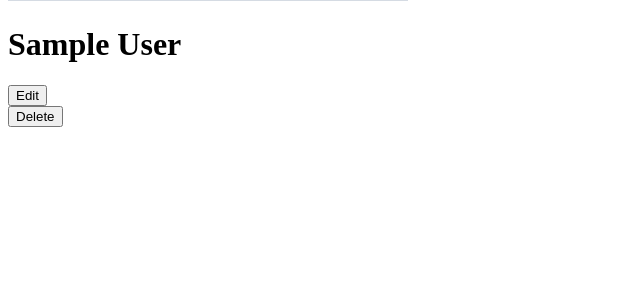
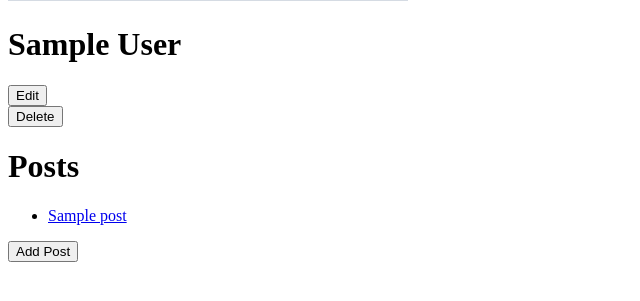
Before and after one commit to grantyli94/Flask-Blogly, a Flask app: page /users/1 in a window 1280 px wide. Shown: the part 307-608 px from the top of the page, without its empty margins (0-640 px from the left). Run offline with Flask 2, Linux system fonts and the light colour scheme; tables that the repository leaves empty hold one stand-in row (values such as "Sample post"); grey boxes marked "Sample" are stand-in pictures.

Commit message:
view and add posts

```diff
--- a/app.py
+++ b/app.py
@@ -1,7 +1,7 @@
 """Blogly application"""
 
 from flask import Flask, render_template, redirect, request
-from models import db, connect_db, User, DEFAULT_URL
+from models import db, connect_db, User, Post, DEFAULT_URL
 from flask_debugtoolbar import DebugToolbarExtension
 
 app = Flask(__name__)
@@ -82,3 +82,23 @@ def delete_user(user_id):
     db.session.commit()
 
     return redirect('/users')
+
+@app.route('/users/<int:user_id>/posts/new')
+def show_add_post_form(user_id):
+    """Show an add form for post"""
+
+    user = User.query.get_or_404(user_id)
+    return render_template('newpost.html',user=user)
+
+@app.route('/users/<int:user_id>/posts/new', methods=["POST"])
+def add_post(user_id):
+    """Process the add form, adding a new post and going back to user info page"""
+    title = request.form['title']
+    content = request.form['content']
+
+    post = Post(title=title, content=content, user_id=user_id)
+
+    db.session.add(post)
+    db.session.commit()
+
+    return redirect(f'/users/{user_id}')
--- a/templates/userinfo.html
+++ b/templates/userinfo.html
@@ -15,4 +15,14 @@
   <input type='submit' value='Delete'>
 </form>
 
+<h1>Posts</h1>
+
+<ul>
+    {% for post in user.posts %}
+    <li><a href='/posts/{{ post.id }}'>{{ post.title }}</a></li>
+    {% endfor %}
+</ul>
+
+<a href='/users/{{ user.id }}/posts/new'><button >Add Post</button></a>
+
 {% endblock %}
--- a/test_flask.py
+++ b/test_flask.py
@@ -4,7 +4,7 @@ from app import app
 from models import db, User
 
 # Use test database
-app.config['SQLALCHEMY_DATABASE_URI'] = 'postgresql:///blogly'
+app.config['SQLALCHEMY_DATABASE_URI'] = 'postgresql:///test_blogly'
 app.config['SQLALCHEMY_ECHO'] = False
 
 # Make Flask errors be real errors, rather than HTML pages with error info
```
Also changed, not shown: models.py (+27 -1 lines), seed.py (+14 -1 lines), templates/newpost.html (added, +17 -0 lines).
